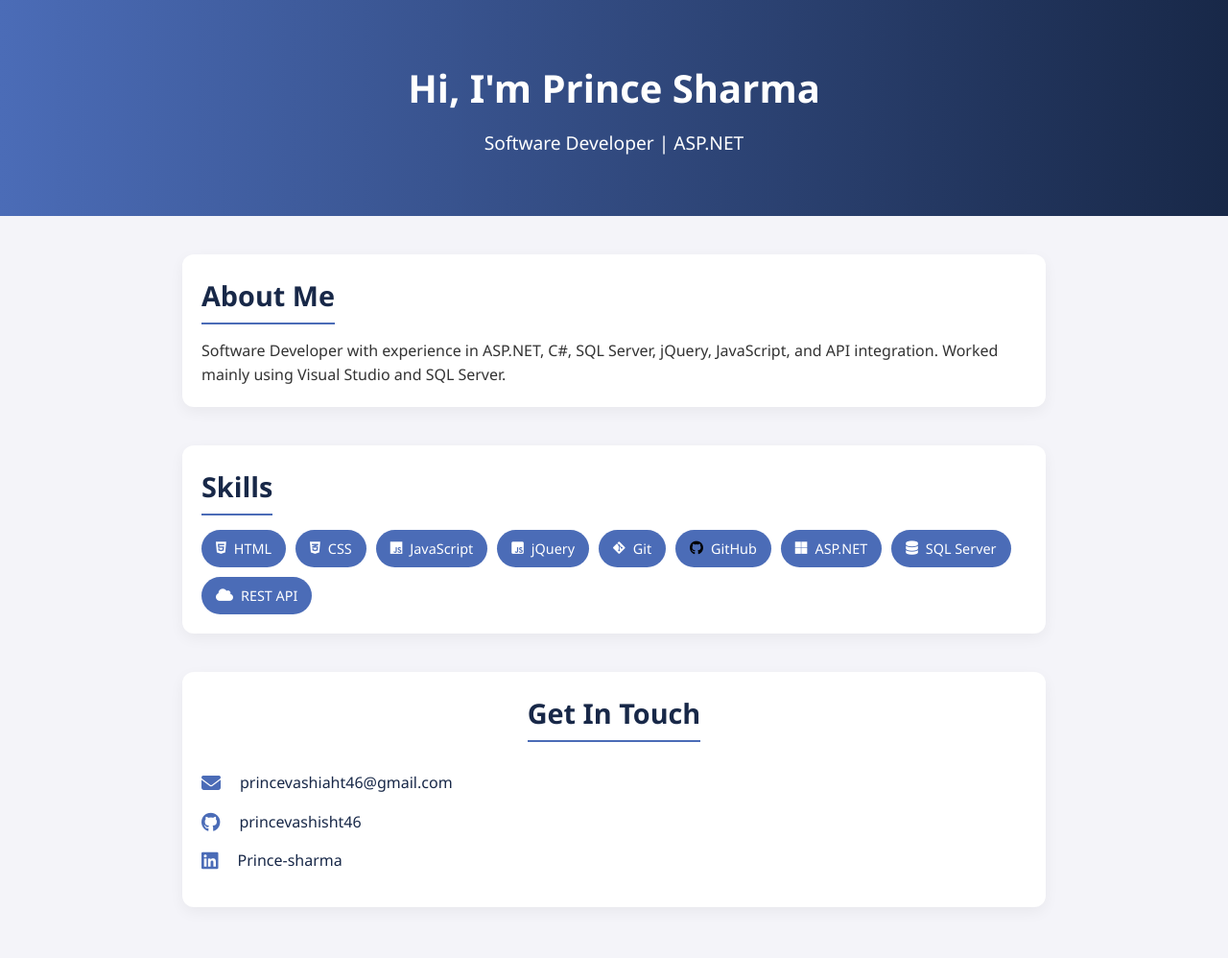
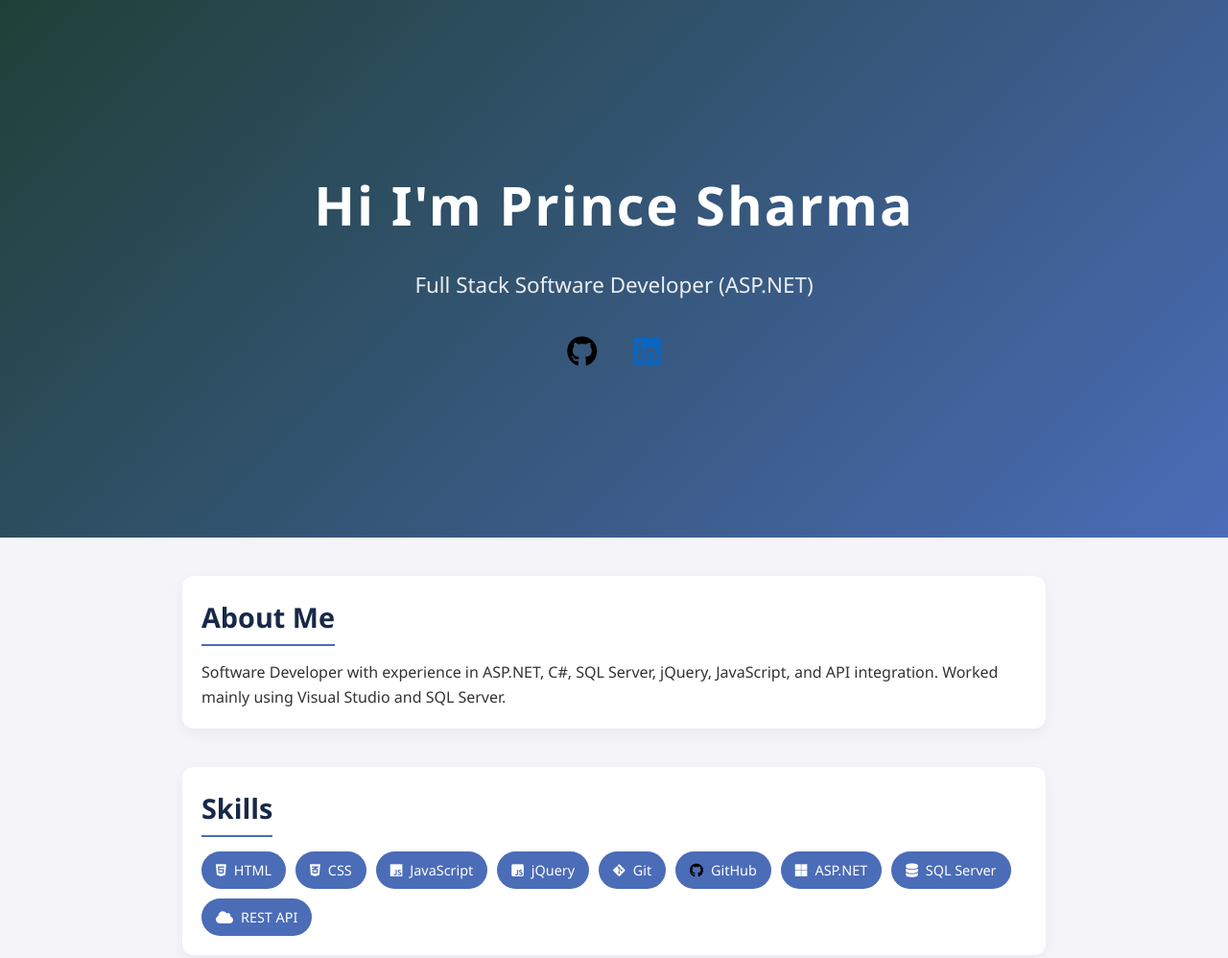
Before and after one commit to princevashisht46/Portfolio, a plain HTML site: page index.html in a window 1280 px wide. Shown: the top 998 px of the page at 96% size. Drawn offline with Linux system fonts and the light colour scheme.

Commit message:
New header added

```diff
--- a/index.html
+++ b/index.html
@@ -8,10 +8,20 @@
 </head>
 <body>
 
-<header>
-    <h1>Hi, I'm Prince Sharma</h1>
-    <p>Software Developer | ASP.NET</p>
+<header class="hero">
+    <h1>Hi I'm Prince Sharma</h1>
+    <h2>Full Stack Software Developer (ASP.NET)</h2>
+
+    <div class="social-links">
+        <a href="https://github.com/princevashisht46" target="_blank">
+            <i class="fa-brands fa-github"></i>
+        </a>
+        <a href="https://www.linkedin.com/in/prince-sharma-4539ab312" target="_blank">
+            <i class="fa-brands fa-linkedin"></i>
+        </a>
+    </div>
 </header>
+
 
 <section>
     <h2>About Me</h2>
@@ -37,8 +47,8 @@
     </ul>
 </section>
 
-<section class="contact">
-    <h2>Get In Touch</h2>
+<section>
+    <h2 class="text-left">Get In Touch</h2>
     <p class="contact-item"><i class="fa-solid fa-envelope"></i><a href="mailto:princevashiaht46@gmail.com"> princevashiaht46@gmail.com</a></p>
     <p class="contact-item"><i class="fa-brands fa-github"></i><a href="https://github.com/princevashisht46" target="_blank">princevashisht46 </a></p>
     <p class="contact-item"><i class="fa-brands fa-linkedin"></i><a href="https://www.linkedin.com/in/prince-sharma-4539ab312" target="_blank">Prince-sharma</a></p>
--- a/style.css
+++ b/style.css
@@ -163,3 +163,56 @@ a:hover {
         align-items: flex-start;
     }
 }
+
+/* HERO HEADER */
+.hero {
+    height: 70vh;
+    background: linear-gradient(135deg, #1f4037, #4b6cb7);
+    display: flex;
+    flex-direction: column;
+    justify-content: center;
+    align-items: center;
+    text-align: center;
+    color: #ffffff;
+}
+
+.hero h1 {
+    font-size: 3.5rem;
+    font-weight: 700;
+    letter-spacing: 2px;
+}
+
+.hero h2 {
+    margin-top: 10px;
+    font-size: 1.4rem;
+    font-weight: 400;
+    opacity: 0.9;
+}
+
+/* SOCIAL ICONS */
+.social-links {
+    margin-top: 25px;
+}
+
+.social-links a {
+    color: #ffffff;
+    font-size: 2rem;
+    margin: 0 15px;
+    transition: transform 0.3s ease, color 0.3s ease;
+}
+
+.social-links a:hover {
+    color: #1f2933;
+    transform: translateY(-5px) scale(1.1);
+}
+
+/* MOBILE */
+@media (max-width: 600px) {
+    .hero h1 {
+        font-size: 2.5rem;
+    }
+
+    .hero h2 {
+        font-size: 1.1rem;
+    }
+}
```
